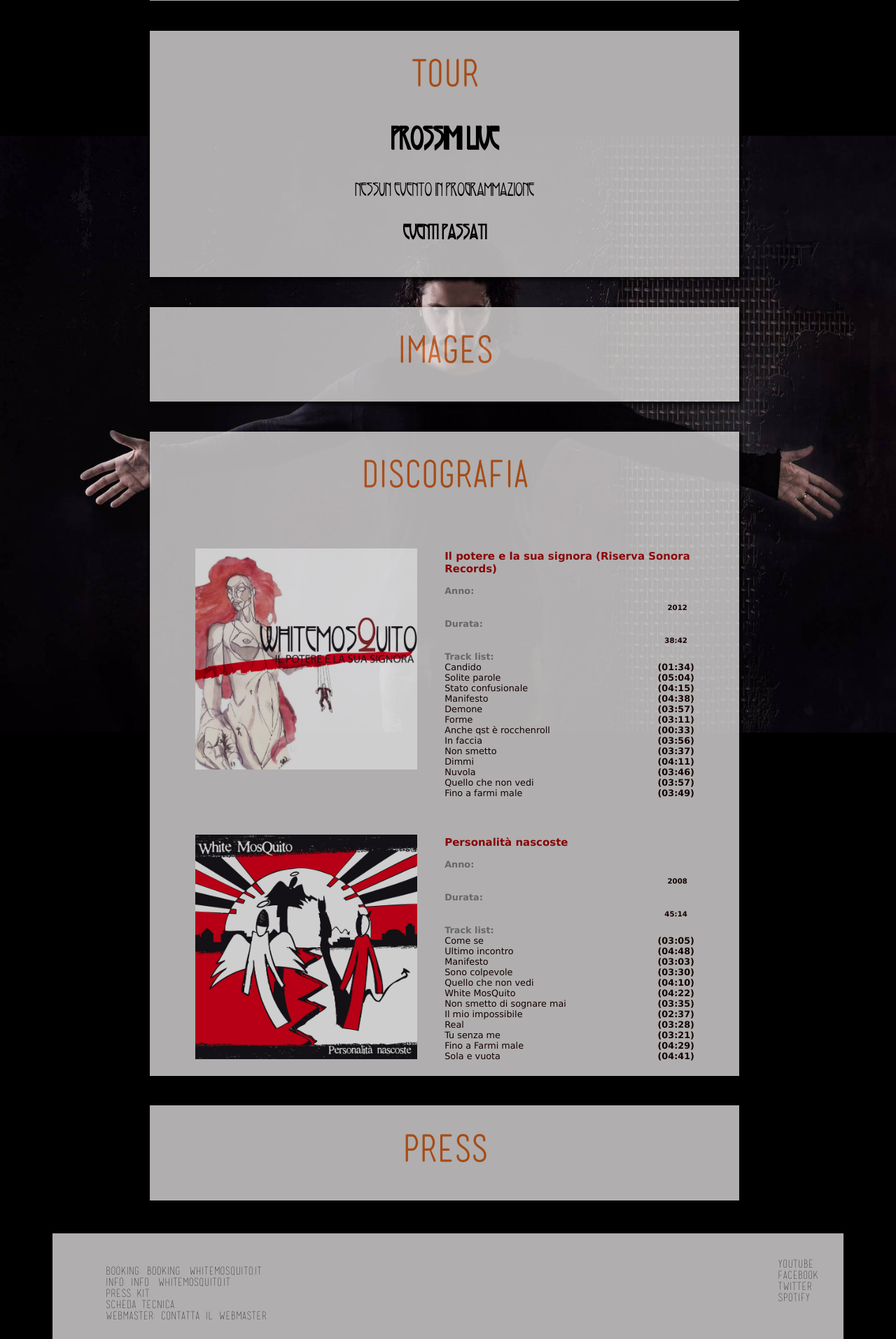
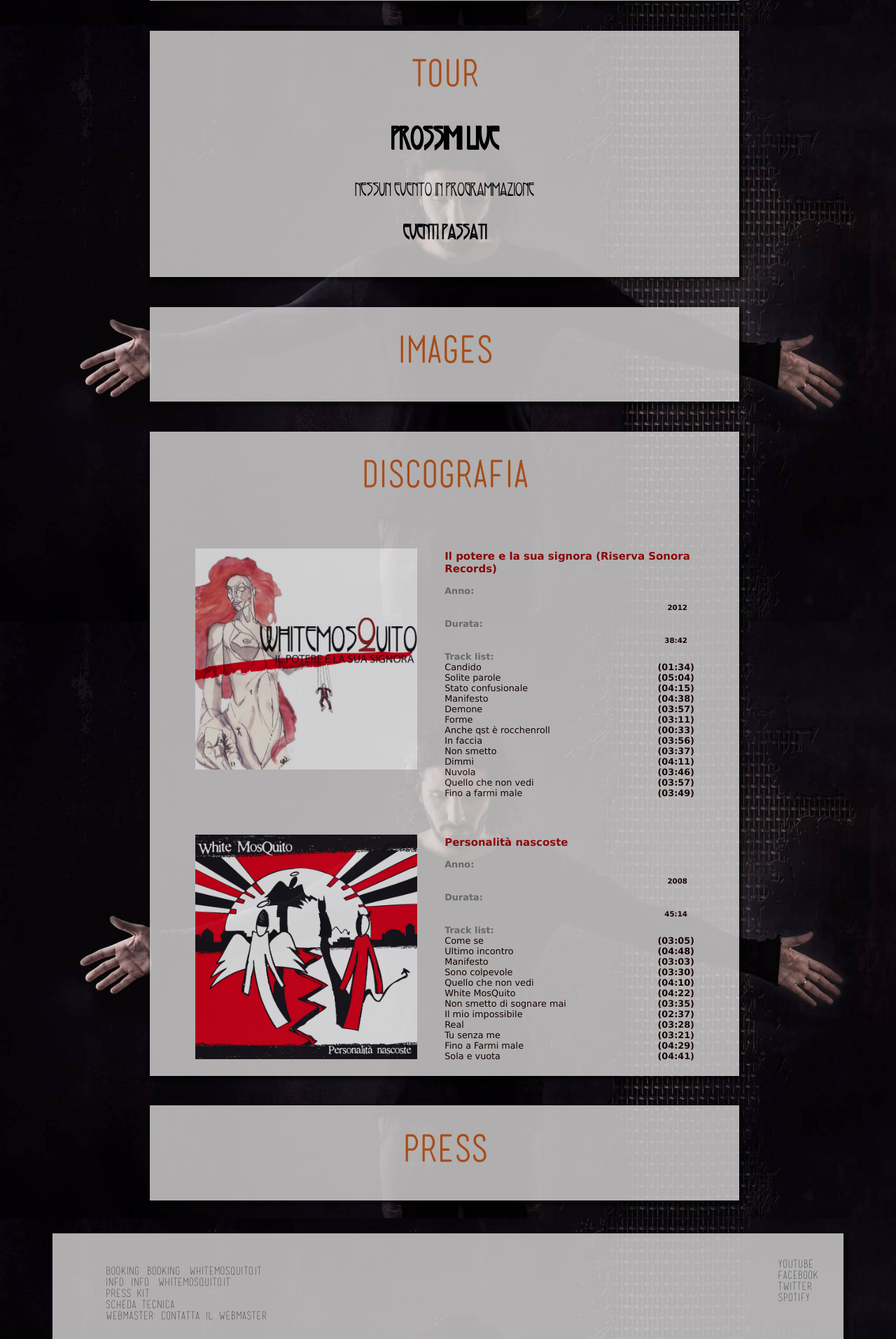
Before and after one commit to MadManiax/white-mosquito, a PHP site: page /white-mosquito/ in a window 1280 px wide; the page is wider, and only the part inside the window is pictured. Shown: the part 817-2731 px from the top of that part at 70% size. Run offline with PHP 8.4, Linux system fonts and the light colour scheme; data that the repository does not hold is empty; some libraries are stand-ins or nearby versions.

Commit message:
background fix

```diff
--- a/includes/css/incScreen.css
+++ b/includes/css/incScreen.css
@@ -1,3 +1,13 @@
+html {
+    background-color: #000;
+  background: url(../../images/se-bg.jpeg) no-repeat center center fixed;
+  -webkit-background-size: cover;
+  -moz-background-size: cover;
+  -o-background-size: cover;
+  background-size: cover;
+}
+
+
 body
 {
     width:100%;
@@ -9,14 +19,14 @@
     /*color:#666;*/
 	color:#404040;
     /*background-color: #dad8d8;*/
-    background-color: #000;
+
     z-index:0;
 
-    background-image: url(../../images/se-bg.jpeg);
+    /*background-image: url(../../images/se-bg.jpeg);
     background-size: contain;
     background-attachment: fixed;
     background-repeat: no-repeat;
-    background-position: center center;
+    background-position: center center;*/
     min-height: 100%;
     z-index:3;
     filter: alpha(opacity=90);
--- a/index.php
+++ b/index.php
@@ -120,13 +120,13 @@
     autoControls: true,
     adaptiveHeight: true
   });*/
-  $('#videoSlider').bxSlider({
+  /*$('#videoSlider').bxSlider({
     video: true,
-    /*useCSS: false,*/
+
     auto:true,
     autoControls: true,
     adaptiveHeight: true
-  });
+  });*/
 
 <?php
 //}
--- a/masterpage.php
+++ b/masterpage.php
@@ -47,6 +47,14 @@
 
             <!-- <link rel="stylesheet" type="text/css" href="includes/audiojs/audio.css"/>
             <script src="includes/audiojs/audio.min.js"></script> -->
+
+            <?php
+                if(BrowserTools::isMobile()){
+                    ?>
+                        <link rel="stylesheet" type="text/css" href="includes/css/incScreen-mobile.css" media="screen" />
+                    <?php
+                }
+            ?>
 
             <?php echo $pageScripts; ?>
         </head>
--- a/model/Rendering/VideoSlider.php
+++ b/model/Rendering/VideoSlider.php
@@ -8,7 +8,7 @@
 <iframe src="http://www.youtube.com/embed/vCUHvT7IG4Q" class="youtube-player" type="text/html"  id="v_1" frameborder="0" width="100%" height="100%" scrolling="no" marginwidth="0" marginheight="0" frameborder="0" vspace="0" hspace="0" style="overflow:visible; width:100%; display:block" webkitAllowFullScreen mozallowfullscreen allowFullScreen></iframe>
 <iframe src="http://www.youtube.com/embed/KDnxsBwsA4A" class="youtube-player" type="text/html" id="v_2" frameborder="0" width="100%" height="100%" scrolling="no" marginwidth="0" marginheight="0" frameborder="0" vspace="0" hspace="0" style="overflow:visible; width:100%; display:block" webkitAllowFullScreen mozallowfullscreen allowFullScreen></iframe>
 <iframe src="http://www.youtube.com/embed/DD0BmgEEjW0" class="youtube-player" type="text/html" id="v_3" frameborder="0" width="100%" height="100%" scrolling="no" marginwidth="0" marginheight="0" frameborder="0" vspace="0" hspace="0" style="overflow:visible; width:100%; display:block" webkitAllowFullScreen mozallowfullscreen allowFullScreen></iframe>
-<iframe src="http://www.youtube.com/embed/8opta3y6nPE" class="youtube-player" type="text/html" id="v_4" frameborder="0" width="100%" height="100%" scrolling="no" marginwidth="0" marginheight="0" frameborder="0" vspace="0" hspace="0" style="overflow:visible; width:100%; display:block" webkitAllowFullScreen mozallowfullscreen allowFullScreen></iframe>
+<iframe src="http://www.youtube.com/embed/8opta3y6nPE" class="youtube-player" type="text/html" id="v_4" frameborder="0" width="100%" height="100" scrolling="no" marginwidth="0" marginheight="0" frameborder="0" vspace="0" hspace="0" style="overflow:visible; width:100%; display:block" webkitAllowFullScreen mozallowfullscreen allowFullScreen></iframe>
 </div>
 
 <!-- <div id="Glide" class="glide">
```
Also changed, not shown: includes/css/incScreen-mobile.css (added, +8 -0 lines), images/se-bg-mobile.jpeg (added), 1 other file.
